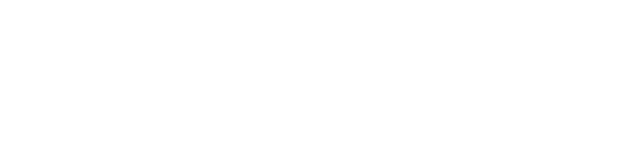
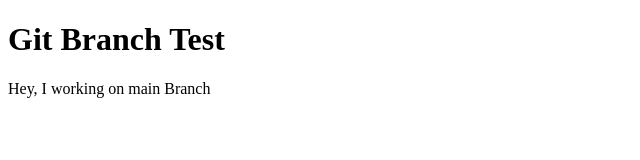
Before and after one commit to musabbirhossen/branch-test, a plain HTML site: page index.html in a window 1280 px wide. Shown: the whole page, without its empty margins (0-640 px from the left). Drawn offline with Linux system fonts and the light colour scheme.

Commit message:
main b push

```diff
--- a/index.html
+++ b/index.html
@@ -8,5 +8,8 @@
 </head>
 <body>
 
+    <h1>Git Branch  Test</h1>
+    <p>Hey, I working on main Branch</p>
+
 </body>
 </html>
```
